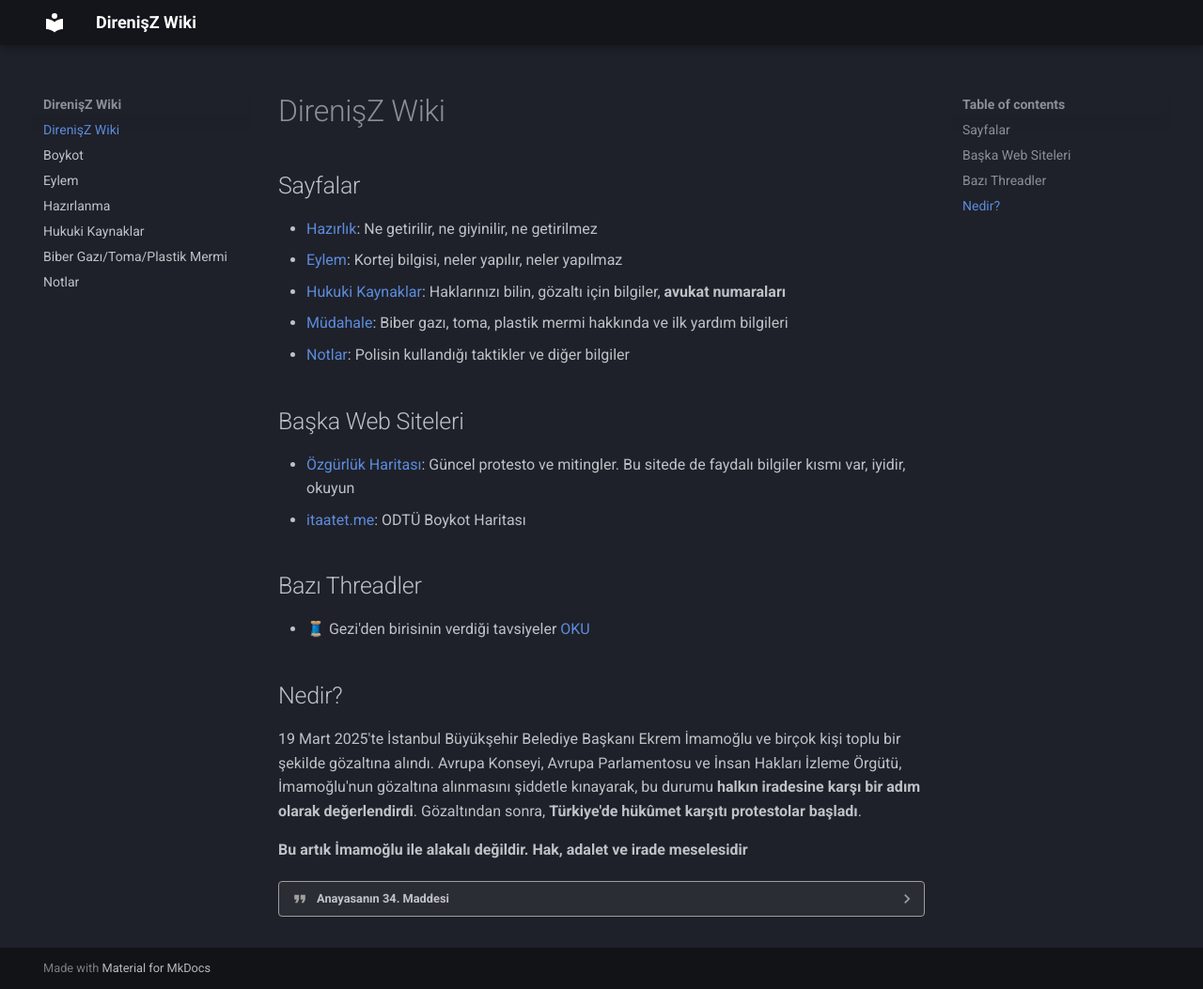
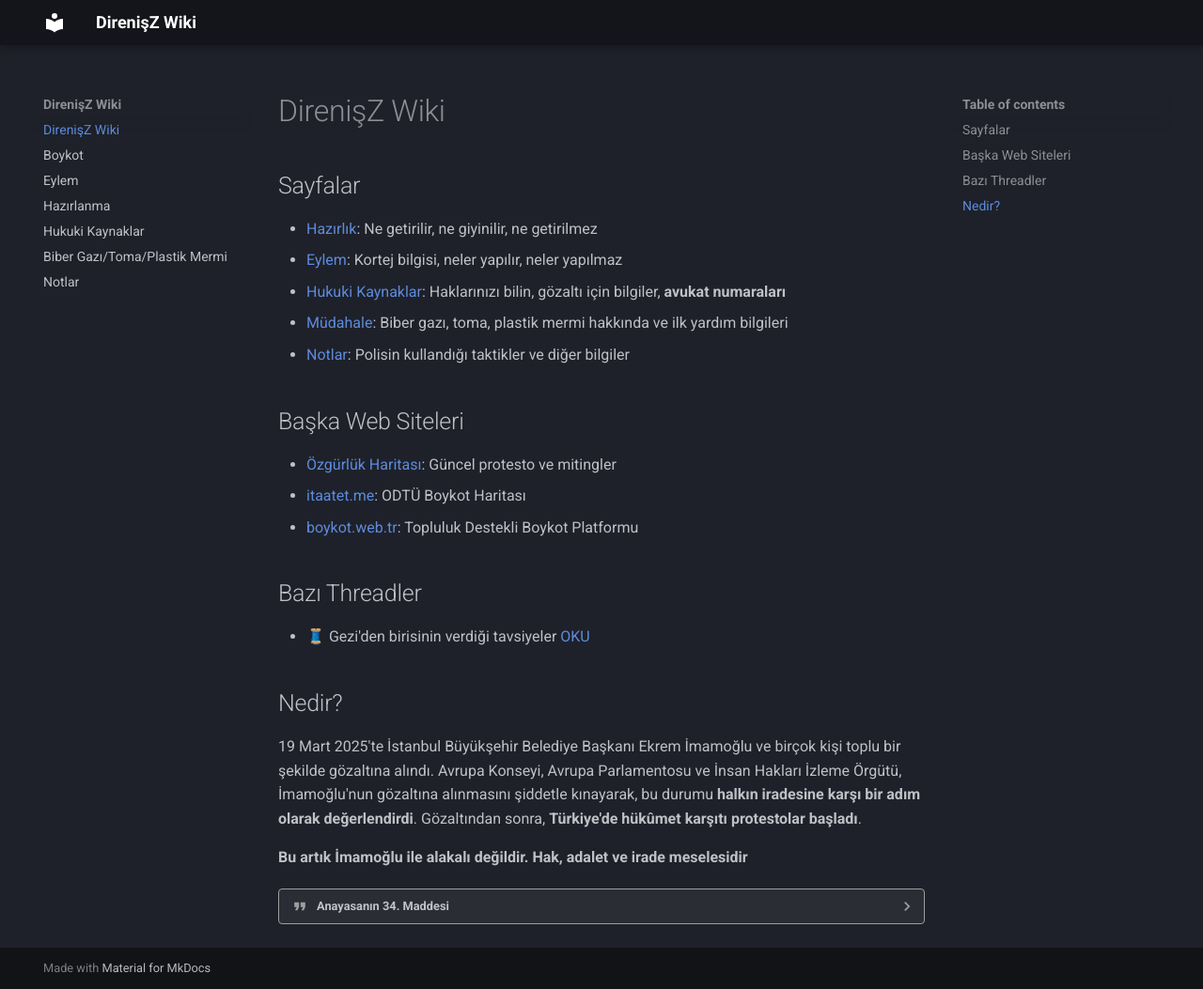
Before and after one commit to DirenisZ/wiki-old, an MkDocs documentation site: the page built from docs/index.md, in a window 1280 px wide and 1053 px high. Shown: the whole window at 94% size. Built offline with MkDocs 1.6.1 and Material for MkDocs 9.7.7, drawn with Linux system fonts in a browser that asks for light colours.

Commit message:
Update index.md

```diff
--- a/docs/index.md
+++ b/docs/index.md
@@ -12,8 +12,9 @@
 
 ## Başka Web Siteleri
 
-- [Özgürlük Haritası](https://ozgurluk-haritasi.netlify.app): Güncel protesto ve mitingler. Bu sitede de faydalı bilgiler kısmı var, iyidir, okuyun
+- [Özgürlük Haritası](https://ozgurluk-haritasi.netlify.app): Güncel protesto ve mitingler
 - [itaatet.me](https://itaatet.me/): ODTÜ Boykot Haritası
+- [boykot.web.tr](https://boykot.web.tr): Topluluk Destekli Boykot Platformu
 
 ## Bazı Threadler
 
```
